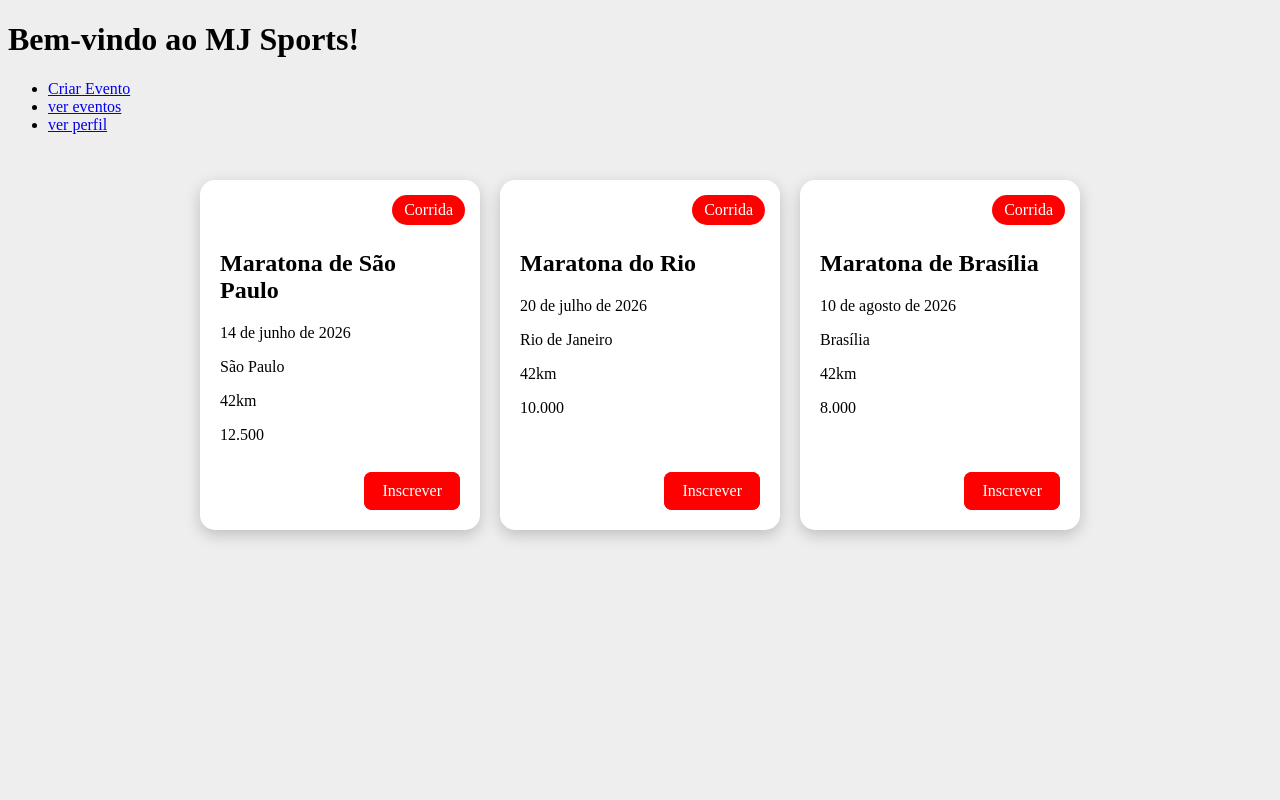
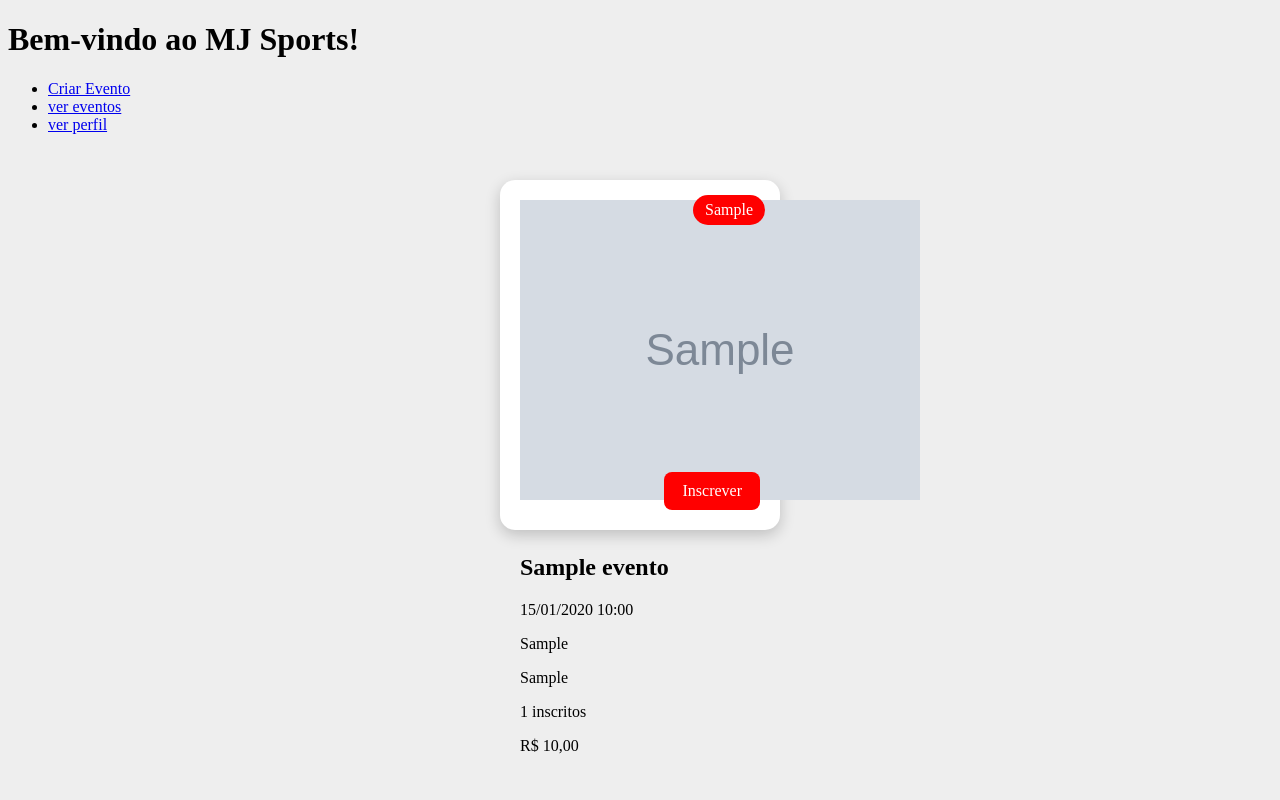
Before and after one commit to zeze2020-2/mj_sports, a PHP site: page /home.php in a window 1280 px wide. Run offline with PHP 8.4, Linux system fonts and the light colour scheme; tables that the repository leaves empty hold one stand-in row (values such as "Sample post"); grey boxes marked "Sample" are stand-in pictures; data that the repository does not hold is empty.

Commit message:
listar evento
sa

```diff
--- a/esportivo/html/evento/listar_evento.php
+++ b/esportivo/html/evento/listar_evento.php
@@ -21,6 +21,7 @@ while ($l = $eventos->fetch_assoc()) {
                width='300'>";
 
     echo "<hr>";
+
 }
 
 ?>
--- a/esportivo/html/funcoes.php
+++ b/esportivo/html/funcoes.php
@@ -39,10 +39,13 @@ require_once "conexao.php";
         return (isset($_SESSION['usuario_tipo']) && $_SESSION['usuario_tipo'] == 'org');
     }
 
+
     function verificarLogin(){
-        return isset($_SESSION['usuario_id']);
+    if (!isset($_SESSION['usuario'])) {
+        header("Location: login.php");
+    exit;
     }
-
+}
     function logout(){
         session_destroy();
     }
--- a/esportivo/html/home.php
+++ b/esportivo/html/home.php
@@ -1,3 +1,10 @@
+<?php
+session_start();
+require_once "conexao.php";
+require_once "funcoes.php";
+
+?>
+
 <!DOCTYPE html>
 <html lang="en">
 <head>
@@ -25,46 +32,64 @@
 
     <div class="cards">
 
-    <div class="card">
-        <span class="tipo">Corrida</span>
 
-        <h2>Maratona de São Paulo</h2>
-        <p>14 de junho de 2026</p>
-        <p>São Paulo</p>
-        <p>42km</p>
-        <p>12.500</p>
+    <?php
+    $sql = "SELECT * FROM evento ORDER BY evento_data ASC";
+    $resultado = $conexao->query($sql);
+    ?>
 
-        <a href="#" class="btn-inscrever">Inscrever</a>
-        <a href="inscricao.php" class="btn-inscrever">Inscrever</a>
+    <?php while ($evento = $resultado->fetch_assoc()): ?>
 
-    </div>
+        <div class="card">
 
-    <div class="card">
-        <span class="tipo">Corrida</span>
+            <span class="tipo">
+                <?= htmlspecialchars($evento['evento_modalidade']) ?>
+            </span>
 
-        <h2>Maratona do Rio</h2>
-        <p>20 de julho de 2026</p>
-        <p>Rio de Janeiro</p>
-        <p>42km</p>
-        <p>10.000</p>
+            <?php if (!empty($evento['evento_imagem'])): ?>
+                <img
+                    src="evento/uploads/ <?= htmlspecialchars($evento['evento_imagem']) ?>"
+                    alt="<?= htmlspecialchars($evento['evento_nome']) ?>"
+                >
+            <?php endif; ?>
 
-        <a href="#" class="btn-inscrever">Inscrever</a>
-        <a href="inscricao.php" class="btn-inscrever">Inscrever</a>
+            <h2>
+                <?= htmlspecialchars($evento['evento_nome']) ?>
+            </h2>
 
-    </div>
+            <p>
+                <?= date('d/m/Y H:i', strtotime($evento['evento_data'])) ?>
+            </p>
 
-    <div class="card">
-        <span class="tipo">Corrida</span>
+            <p>
+                <?= htmlspecialchars($evento['evento_local']) ?>
+            </p>
 
-        <h2>Maratona de Brasília</h2>
-        <p>10 de agosto de 2026</p>
-        <p>Brasília</p>
-        <p>42km</p>
-        <p>8.000</p>
+            <p>
+                <?= htmlspecialchars($evento['evento_distancia']) ?>
+            </p>
 
-        <a href="#" class="btn-inscrever">Inscrever</a>
-        <a href="inscricao.php" class="btn-inscrever">Inscrever</a>
+            <p>
+                <?= htmlspecialchars($evento['evento_inscritos'] ?? 0) ?> inscritos
+            </p>
 
-    </div>
+            <p>
+                R$ <?= number_format($evento['evento_valor'], 2, ',', '.') ?>
+            </p>
+
+            <a
+                href="inscricao.php?id=<?= $evento['evento_id'] ?>"
+                class="btn-inscrever"
+            >
+                Inscrever
+            </a>
+
+        </div>
+
+    <?php endwhile; ?>
+
+
+
+
 
 </div>
--- a/esportivo/html/inscricao.php
+++ b/esportivo/html/inscricao.php
@@ -74,5 +74,3 @@ $usuario = $resultado->fetch_assoc();
     </select>
 
     <button type="submit">Confirmar inscrição</button>
-
-</form>
--- a/esportivo/html/perfil.php
+++ b/esportivo/html/perfil.php
@@ -1,6 +1,6 @@
 <?php
-require_once 'conexao.php';
 session_start();
+require_once "conexao.php";
 require_once "funcoes.php";
 
 verificarLogin();
@@ -11,7 +11,7 @@ verificarLogin();
 <head>
     <meta charset="UTF-8">
     <meta name="viewport" content="width=device-width, initial-scale=1.0">
-    <title>PERFIL</title>
+    <title>Perfil</title>
 </head>
 <body>
 
```
Also changed, not shown: esportivo/banco/banco.sql (+1 -14 lines), esportivo/html/evento/cad_eventos.php (+8 -8 lines), esportivo/html/usuario/cad_usuario.php (+12 -7 lines), esportivo/html/evento/uploads/6aad6688df024_cara.jpeg (added), esportivo/html/pre.inscricao.php (added).
